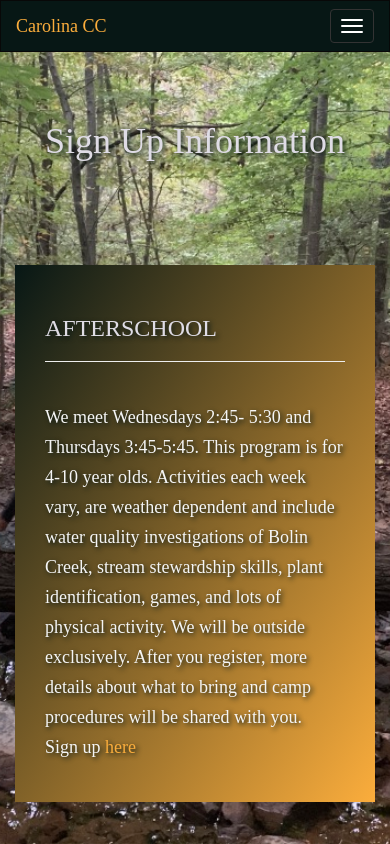
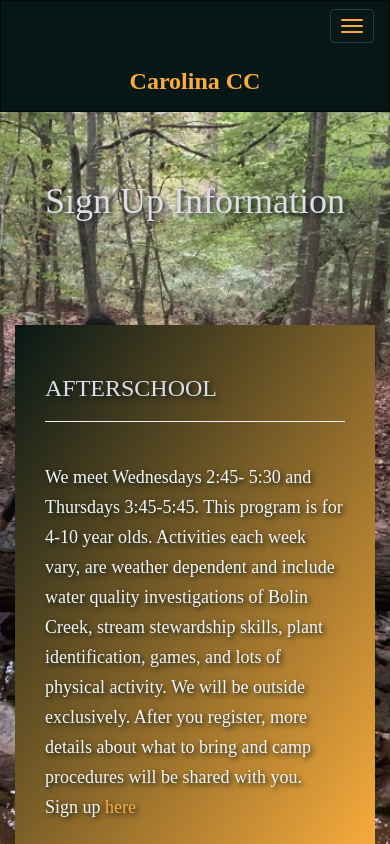
Before and after one commit to BillBixby34/CCStart, a plain HTML site: page SignUp.html in a window 390 px wide. Shown: the top 844 px of the page. Drawn offline with nearby package versions, Linux system fonts and the light colour scheme.

Commit message:
Updated home page, stylesheet

```diff
--- a/SignUp.html
+++ b/SignUp.html
@@ -29,7 +29,7 @@
                     <span class="icon-bar"></span>
                     <span class="icon-bar"></span>
                 </button>
-                <a class="navbar-brand" href="index.html">Carolina CC</a>
+                <a class="navbar-brand" href="index.html" id="logo">Carolina CC</a>
                 </div>
                 <div class="collapse navbar-collapse" id="creekNavbar">
                 <ul class="nav navbar-nav navbar-right">
--- a/assets/styles.css
+++ b/assets/styles.css
@@ -34,7 +34,11 @@ html {
 
   /* Box-model */
   min-height: 100%;
-  /*Typography */
+}
+
+.container {
+  margin-bottom: 10px;
+
 }
 
  p {
@@ -62,7 +66,7 @@ h1 {
   height: auto;
 }
 .carousel-control {
-  opacity: 0.5;
+  visibility: hidden;
 }
 
 .carousel-control:hover {
@@ -76,21 +80,26 @@ h1 {
 
 /* -------Nav Bar------ */
 
-/*set text to black*/
-/* .navbar {
-  color: #ffdf00;
-  background-color: #071715;
+.navbar-right-custom {
+  padding-top: 7px;
+  padding-right: 21px;
+}
+#logo{
+  height: 60px;
+  padding-top: 20px;
+  padding-bottom: 8px;
+  /* margin-left: 24px; */
+  font-size: 24px;
+}
+/* button {
+  padding-top: 20px;
 } */
 
-/* change brand color */
-
-
-/*FIX:  icon-bar color still not changed to below */
-.navbar .navbar-toggle .icon-bar {
-  color: #fbad3c;
+.navbar-inverse .navbar-toggle .icon-bar{
+  background-color: #fbad3c;
 }
 /*set background to yellow*/
-/*hover should highlight*/
+
 .navbar,
 .navbar .navbar-brand,
 .navbar .navbar-nav .dropdown-menu,
@@ -101,6 +110,8 @@ h1 {
     color: #fbad3c;
     background-color: #071715;
 }
+
+
 /*hover will cause dropdown*/
 
 
@@ -147,7 +158,7 @@ font-weight: bold;
   width: 100%;
   padding: 30px;
   margin-top: 33px;
-  margin-bottom: 11px;
+  margin-bottom: 20px;
   color: #dfdce5;
   text-shadow: 2px 2px 5px #071715;
 
@@ -214,6 +225,7 @@ footer {
   margin-left: auto;
   margin-right: auto;
 
+
 }
 #connect-images {
 
@@ -228,3 +240,22 @@ footer {
 
 }
 /* --------End footer -------- */
+@media only screen and (max-width: 767px) {
+
+  #logo {
+    width: 100%;
+
+    /* Box-model */
+    height: 60px;
+    padding-top: 20px;
+    padding-bottom: 5px;
+
+    /* Positioning */
+    margin-left: 0;
+
+    /* Typography */
+    font-size: 24px;
+    font-weight: bold;
+    text-align: center;
+  }
+}
```
Also changed, not shown: CCreekProgram.html (+1 -1 lines), CCreekStaff.html (+2 -1 lines), index.html (+2 -1 lines).
